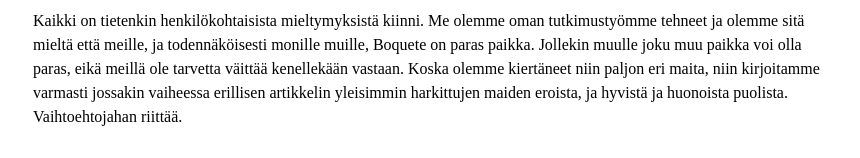
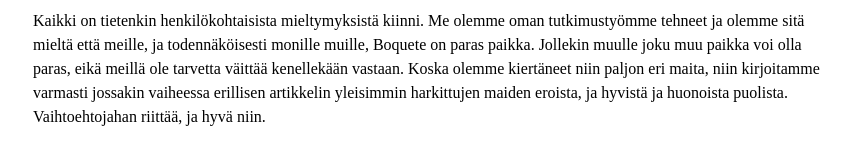
Before and after one commit to pitkonaarinparatiisi/pitkonaarinparatiisi.github.io, a Jekyll site: the page built from UseinKysytytKysymykset.md, in a window 1280 px wide and 900 px high, scrolled down 1823 px. Shown: the part 739-897 px from the top of the window, without its empty margins (207-1067 px from the left). Built offline with Jekyll 4.4.1, drawn with Linux system fonts in a browser that asks for light colours; our own code applies the rules of GitHub Pages for plain Markdown files.

Commit message:
Update UseinKysytytKysymykset.md

```diff
--- a/UseinKysytytKysymykset.md
+++ b/UseinKysytytKysymykset.md
@@ -58,4 +58,4 @@
 
 ## Eikö (kohde x) olisi parempi paikka?
 
-Kaikki on tietenkin henkilökohtaisista mieltymyksistä kiinni. Me olemme oman tutkimustyömme tehneet ja olemme sitä mieltä että meille, ja todennäköisesti monille muille, Boquete on paras paikka. Jollekin muulle joku muu paikka voi olla paras, eikä meillä ole tarvetta väittää kenellekään vastaan. Koska olemme kiertäneet niin paljon eri maita, niin kirjoitamme varmasti jossakin vaiheessa erillisen artikkelin yleisimmin harkittujen maiden eroista, ja hyvistä ja huonoista puolista. Vaihtoehtojahan riittää.
+Kaikki on tietenkin henkilökohtaisista mieltymyksistä kiinni. Me olemme oman tutkimustyömme tehneet ja olemme sitä mieltä että meille, ja todennäköisesti monille muille, Boquete on paras paikka. Jollekin muulle joku muu paikka voi olla paras, eikä meillä ole tarvetta väittää kenellekään vastaan. Koska olemme kiertäneet niin paljon eri maita, niin kirjoitamme varmasti jossakin vaiheessa erillisen artikkelin yleisimmin harkittujen maiden eroista, ja hyvistä ja huonoista puolista. Vaihtoehtojahan riittää, ja hyvä niin.
```
